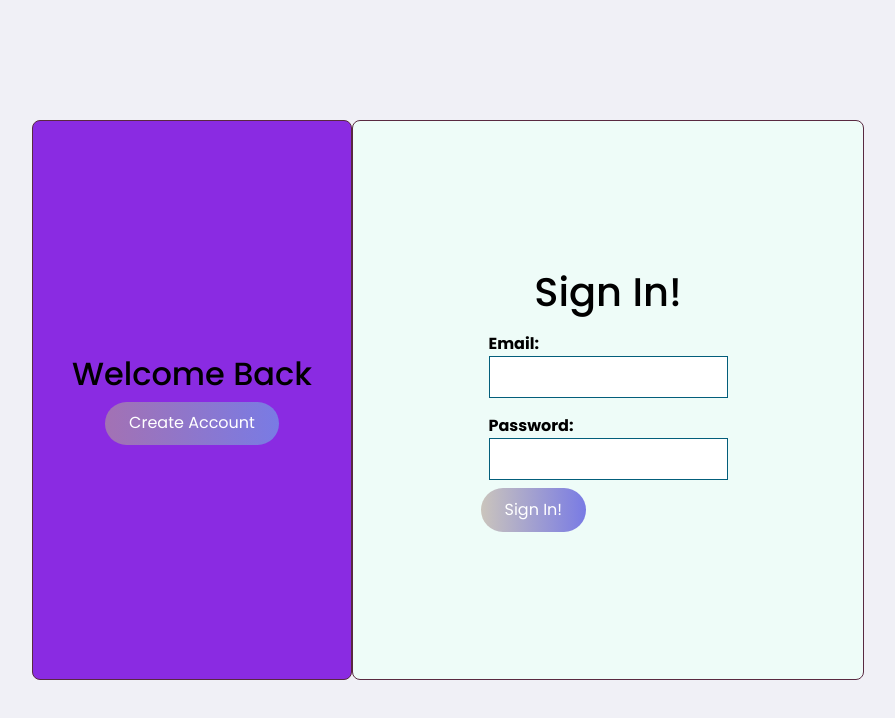
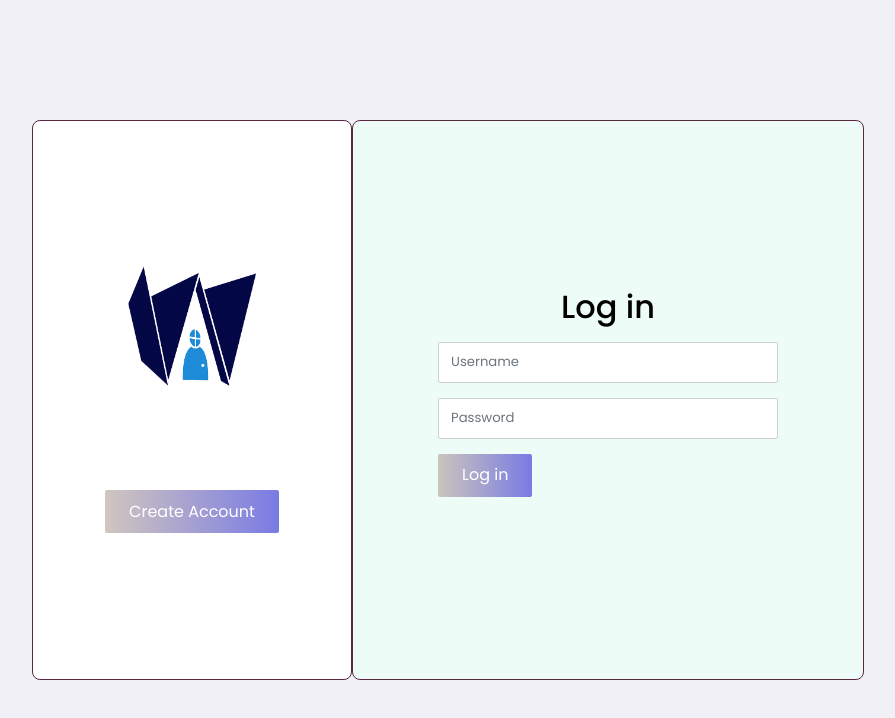
Before and after one commit to dbornilla/Workifyers-HomeService, a React (Create React App) app: page / in a window 1280 px wide. Shown: the top 718 px of the page, without its empty margins (224-1119 px from the left). Built offline with nearby package versions, Linux system fonts and the light colour scheme.

Commit message:
banner background

```diff
--- a/src/Components/ProfileManagement/form.js
+++ b/src/Components/ProfileManagement/form.js
@@ -1,5 +1,5 @@
 import React, {useState} from 'react';
-
+import AppLogo from '../../Assets/images/WorkLogo.png'
 import './profileStyle.css';
 import Register from './register.js';
 import Login from './login.js';
@@ -24,10 +24,10 @@ const Form = () => {
         <div className="Container-Form cfb-Form">
 
             <div className={setBannerClass()}>
+                <div className='img-logo'>
+                    <img src={AppLogo}></img>
+                </div>
 
-                {welcome ?
-                <h2>Hello, New Workifyer</h2>
-                    : <h2>Welcome Back</h2>}
 
                 <button onClick={()=> setWelcome(!welcome)} className='btn btn-primary'>
                 {welcome ?
--- a/src/Components/ProfileManagement/login.js
+++ b/src/Components/ProfileManagement/login.js
@@ -4,23 +4,19 @@ import './profileStyle.css';
 
 const LogIn = () =>{
     return(
-        <div className="form-comp cfb-Form">
-            <h1>Sign In!</h1>
-            <form className="sign-up-form cfb">
-                <label>
-                    Email:
-                    <br/>
-                <input />
-                </label>
-                <label>
-                    Password:
-                    <br/>
-                <input />
-                </label>
-                    <br/>
-                <button className='btn btn-primary'>
-                    Sign In!
-                </button>
+        <div className="login-form">
+
+            <form >
+            <h2 className="text-center">Log in</h2>
+                <div className="form-group">
+                    <input type="text" className="form-control" placeholder="Username" required="required"></input>
+                </div>
+                <div className="form-group">
+                    <input type="password" className="form-control" placeholder="Password" required="required"></input>
+                </div>
+                <div class="form-group">
+                <button type="submit" class="btn btn-primary btn-block">Log in</button>
+                </div>
             </form>
         </div>
     );
--- a/src/Components/ProfileManagement/profileStyle.css
+++ b/src/Components/ProfileManagement/profileStyle.css
@@ -34,13 +34,17 @@
 
     flex-direction: column;
 
-    background-color: blueviolet;
+    background-color: white;
     opacity: 1;
 
     color: black;
     text-align: center;
 
     transition: 2s;
+  }
+  .img-logo{
+    height: 40%;
+    width: 40%;
   }
 
   /* Form Side of Container */
@@ -79,8 +83,8 @@
   }
 
   .sign-up-form{
-    width: 50%;
-    flex-direction: column;
+    width: 100%;
+
   }
 
   .sign-up-form > label{
@@ -93,7 +97,61 @@
   }
 
 
-  /* All Buttons Styling */
+
+  .form-control {
+    height: 41px;
+    background: #f2f2f2;
+    box-shadow: none !important;
+    border: none;
+  }
+  .form-control:focus {
+    background: #e2e2e2;
+  }
+  .form-control, .btn {
+    border-radius: 3px;
+  }
+  .signup-form {
+    width: 400px;
+    margin: 30px auto;
+  }
+
+  .signup-form h2  {
+    color: #333;
+    font-weight: bold;
+    margin-top: 0;
+  }
+  .signup-form hr  {
+    margin: 0 -30px 20px;
+  }
+  .signup-form .form-group {
+    margin-bottom: 20px;
+  }
+
+  .login-form {
+    width: 340px;
+    margin: 50px auto;
+  	font-size: 15px;
+  }
+  .login-form h2 {
+    margin: 0 0 15px;
+  }
+  .form-control, .btn {
+      min-height: 38px;
+      border-radius: 2px;
+  }
+  .login-form btn {
+      font-size: 100px;
+      font-weight: bold;
+  }
+  .login-form .form-group {
+    margin-bottom: 15px;
+
+
+}
+
+
+
+  /* All Buttons Styling
   button {
     padding: 1em;
 
@@ -115,12 +173,13 @@
     opacity: 0.9;
   }
 
-  /* All Inputs Styling */
+
+  /* All Inputs Styling
   input {
     padding: 0.5em;
     border: 1px solid #035E7B;
   }
-
+  */
 
 
   /* Account Management */
--- a/src/Components/ProfileManagement/register.js
+++ b/src/Components/ProfileManagement/register.js
@@ -5,28 +5,38 @@ import './profileStyle.css';
 const Register = () => {
 
     return(
-        <div className="form-comp cfb">
-            <h1>Create an Account</h1>
-            <form className="sign-up-form cfb-Form">
-                <label className='label-ac'>
-                    Name:
-                    <br/>
-                <input />
-                </label>
-                <label className='label-ac'>
-                    Email:
-                    <br/>
-                <input />
-                </label>
-                <label className='label-ac'>
-                    Password:
-                    <br/>
-                <input />
-                </label>
-                    <br/>
-                <button className='btn btn-primary'>
-                    Sign Up!
-                </button>
+        <div className="signup-form">
+
+            <form className="sign-up-form cfb" >
+
+
+
+            <h2>Sign Up</h2>
+
+		<hr></hr>
+        <div className="form-group">
+			<div className="row">
+				<div className="col"><input type="text" className="form-control" name="first_name" placeholder="First Name" required="required"></input></div>
+				<div className="col"><input type="text" className="form-control" name="last_name" placeholder="Last Name" required="required"></input></div>
+			</div>
+        </div>
+        <div className="form-group">
+        	<input type="email" className="form-control" name="email" placeholder="Email" required="required"></input>
+        </div>
+		<div className="form-group">
+            <input type="password" className="form-control" name="password" placeholder="Password" required="required"></input>
+        </div>
+		<div className="form-group">
+            <input type="password" className="form-control" name="confirm_password" placeholder="Confirm Password" required="required"></input>
+        </div>
+
+
+		<div class="form-group"></div>
+
+        <div class="form-group">
+            <button type="submit" class="btn btn-primary btn-lg">Sign Up</button>
+        </div>
+
             </form>
         </div>
     );
```
Also changed, not shown: src/Assets/images/banner-bg.png (added).
